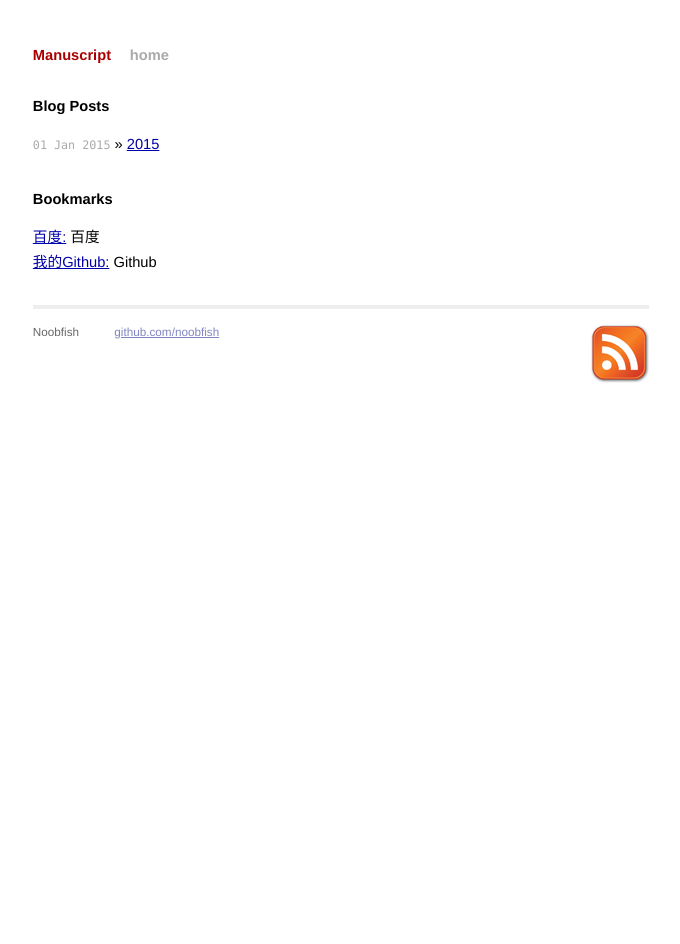
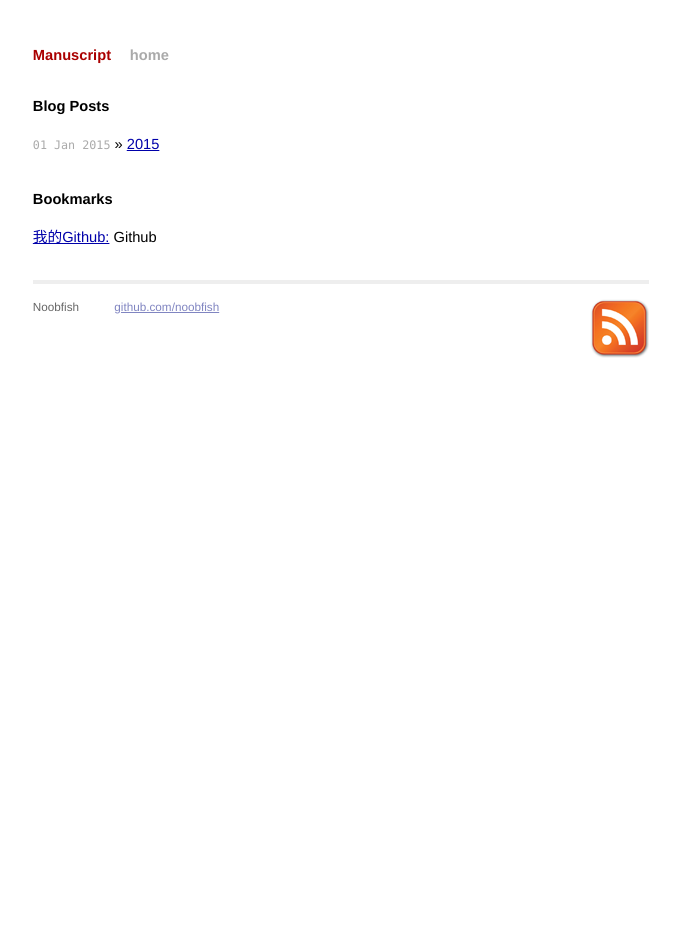
Before and after one commit to noobfish/noobfish.github.io, a Jekyll site: the page built from index.html, in a window 1280 px wide. Shown: the whole page, without its empty margins (299-979 px from the left). Built offline with Jekyll 4.4.1, drawn with Linux system fonts in a browser that asks for light colours; Markdown is read by kramdown in place of the engine named in the settings.

Commit message:
Update index.html
remove AD

```diff
--- a/index.html
+++ b/index.html
@@ -13,7 +13,6 @@ title: Manuscript
 
   <h1>Bookmarks</h1>
   <ul class="posts">
-    <li><a href="http://baidu.com/">百度:</a> 百度</li>
     <li><a href="http://github.com">我的Github:</a> Github</li>
   </ul>
 </div>
```
